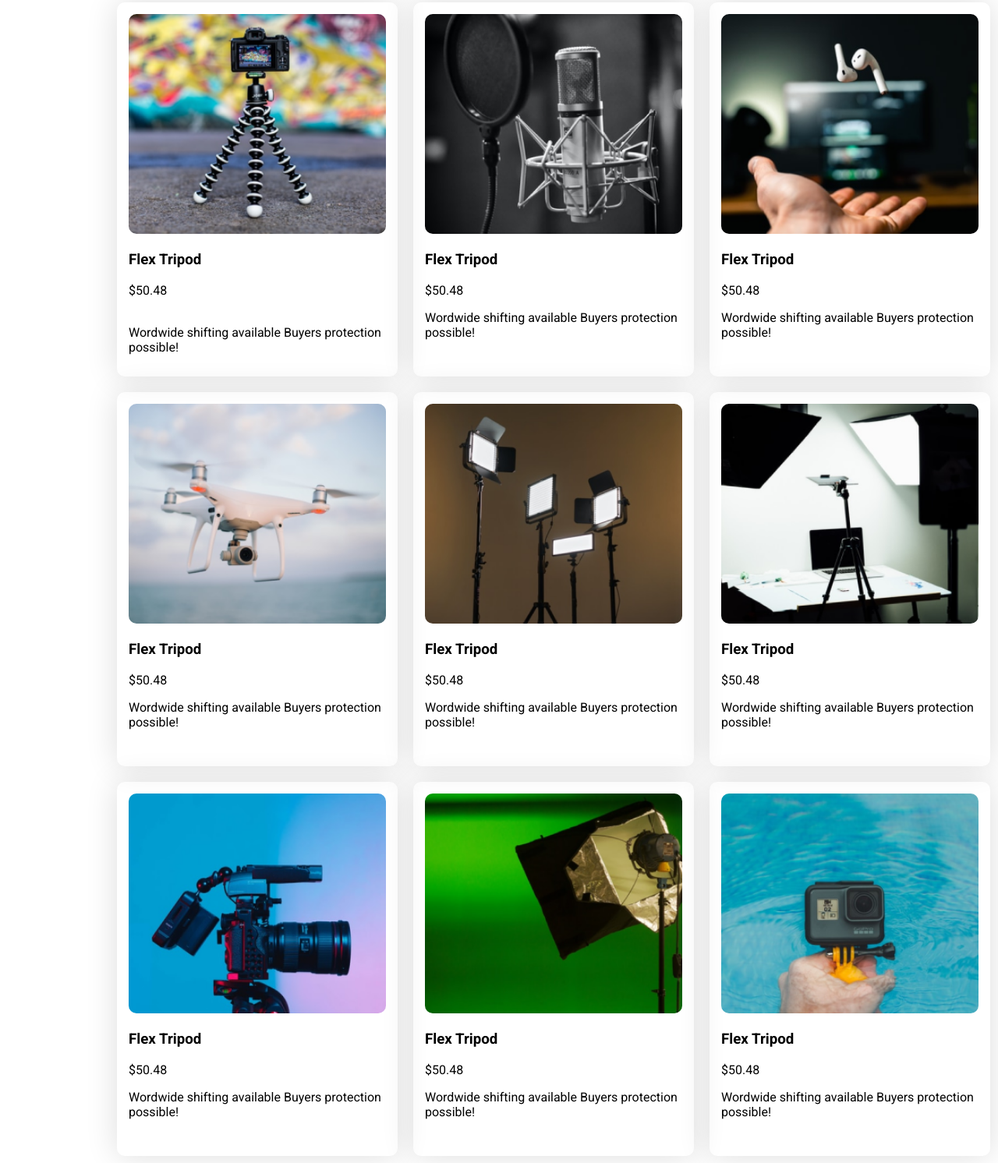
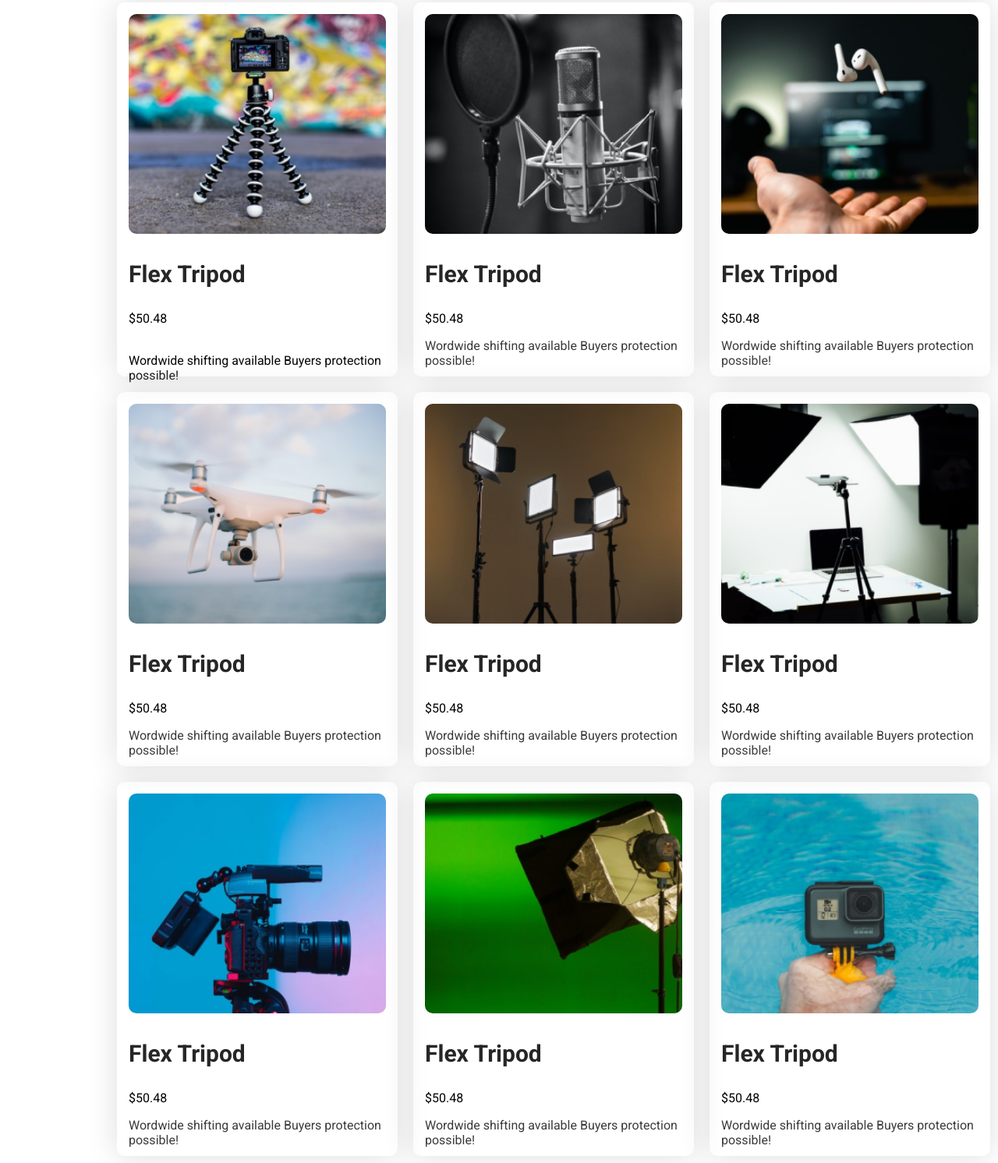
Before and after one commit to Developer-Bodiuzzaman/secund_project, a plain HTML site: page index.html in a window 1280 px wide. Shown: the part 748-2240 px from the top of the page at 78% size. Drawn offline with Linux system fonts and the light colour scheme.

Commit message:
footer is done

```diff
--- a/index.html
+++ b/index.html
@@ -41,7 +41,7 @@
                             <img src="img/prodact_01.png" alt="">
                         </div>
                         <div class="prodact_info">
-                            <h3>Flex Tripod</h3>
+                            <h3 class="all_color">Flex Tripod</h3>
                             <span>$50.48</span>
                             <br>
                             <br>
@@ -57,9 +57,9 @@
                             <img src="img/prodact_02.png" alt="">
                         </div>
                         <div class="prodact_info">
-                            <h3>Flex Tripod</h3>
+                            <h3 class="all_color">Flex Tripod</h3>
                             <span>$50.48</span>
-                            <p>Wordwide shifting
+                            <p class="paragraph">Wordwide shifting
                                 available
                                 Buyers protection possible!</p>
                         </div>
@@ -70,9 +70,9 @@
                             <img src="img/prodact_03.png" alt="">
                         </div>
                         <div class="prodact_info">
-                            <h3>Flex Tripod</h3>
+                            <h3 class="all_color">Flex Tripod</h3>
                             <span>$50.48</span>
-                            <p>Wordwide shifting
+                            <p class="paragraph">Wordwide shifting
                                 available
                                 Buyers protection possible!</p>
                         </div>
@@ -83,9 +83,9 @@
                             <img src="img/prodact_04.png" alt="">
                         </div>
                         <div class="prodact_info">
-                            <h3>Flex Tripod</h3>
+                            <h3 class="all_color">Flex Tripod</h3>
                             <span>$50.48</span>
-                            <p>Wordwide shifting
+                            <p class="paragraph">Wordwide shifting
                                 available
                                 Buyers protection possible!</p>
                         </div>
@@ -96,9 +96,9 @@
                             <img src="img/prodact_05.png" alt="">
                         </div>
                         <div class="prodact_info">
-                            <h3>Flex Tripod</h3>
+                            <h3 class="all_color">Flex Tripod</h3>
                             <span>$50.48</span>
-                            <p>Wordwide shifting
+                            <p class="paragraph">Wordwide shifting
                                 available
                                 Buyers protection possible!</p>
                         </div>
@@ -109,9 +109,9 @@
                             <img src="img/prodact_06.png" alt="">
                         </div>
                         <div class="prodact_info">
-                            <h3>Flex Tripod</h3>
+                            <h3 class="all_color">Flex Tripod</h3>
                             <span>$50.48</span>
-                            <p>Wordwide shifting
+                            <p class="paragraph">Wordwide shifting
                                 available
                                 Buyers protection possible!</p>
                         </div>
@@ -122,9 +122,9 @@
                             <img src="img/prodact_07.png" alt="">
                         </div>
                         <div class="prodact_info">
-                            <h3>Flex Tripod</h3>
+                            <h3 class="all_color">Flex Tripod</h3>
                             <span>$50.48</span>
-                            <p>Wordwide shifting
+                            <p class="paragraph">Wordwide shifting
                                 available
                                 Buyers protection possible!</p>
                         </div>
@@ -135,9 +135,9 @@
                             <img src="img/prodact_08.png" alt="">
                         </div>
                         <div class="prodact_info">
-                            <h3>Flex Tripod</h3>
+                            <h3 class="all_color">Flex Tripod</h3>
                             <span>$50.48</span>
-                            <p>Wordwide shifting
+                            <p class="paragraph">Wordwide shifting
                                 available
                                 Buyers protection possible!</p>
                         </div>
@@ -148,9 +148,9 @@
                             <img src="img/prodact_09.png" alt="">
                         </div>
                         <div class="prodact_info">
-                            <h3>Flex Tripod</h3>
+                            <h3 class="all_color">Flex Tripod</h3>
                             <span>$50.48</span>
-                            <p>Wordwide shifting
+                            <p class="paragraph">Wordwide shifting
                                 available
                                 Buyers protection possible!</p>
                         </div>
@@ -183,7 +183,7 @@
     <footer>
         <div class="banner_bottom">
             <h2>Influencer products</h2>
-            <p>Copyright © 2020 influencer products <br>
+            <p class="paragraph">Copyright © 2020 influencer products <br>
                 All rights reserved</p>
         </div>
     </footer>
--- a/style.css
+++ b/style.css
@@ -34,7 +34,7 @@ header h2{
     background-color: #e02c6d;
     color: #fff;
     padding: 10px 20px;
-    border-radius:10px ;
+    border-radius:25px ;
     font-weight: 700;
 }
 .head_titel{
@@ -42,10 +42,17 @@ header h2{
     color: #3a3a3a;
 }
 
+.all_color{
+    color: #272626;
+}
+
 .Popular{
     margin: 150px;
 }
 
+.prodact_info h3{
+    font-size: 30px;
+}
 
 .prodacts{
     display: grid;
```
